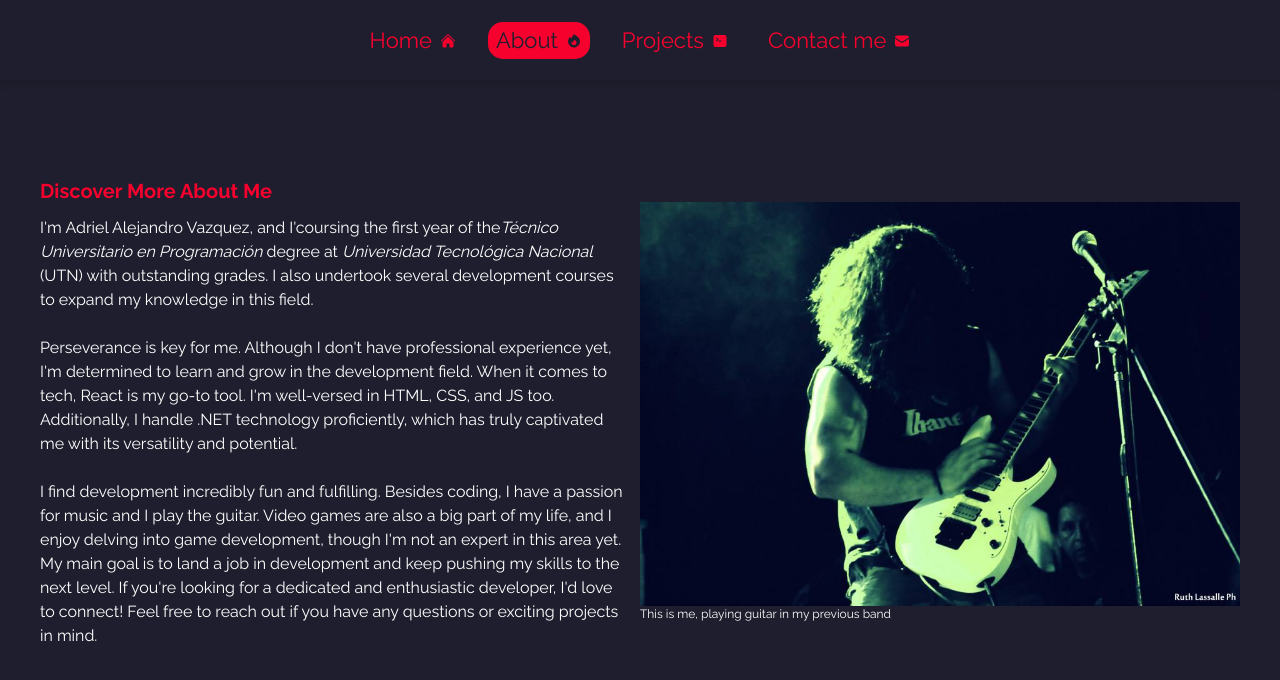
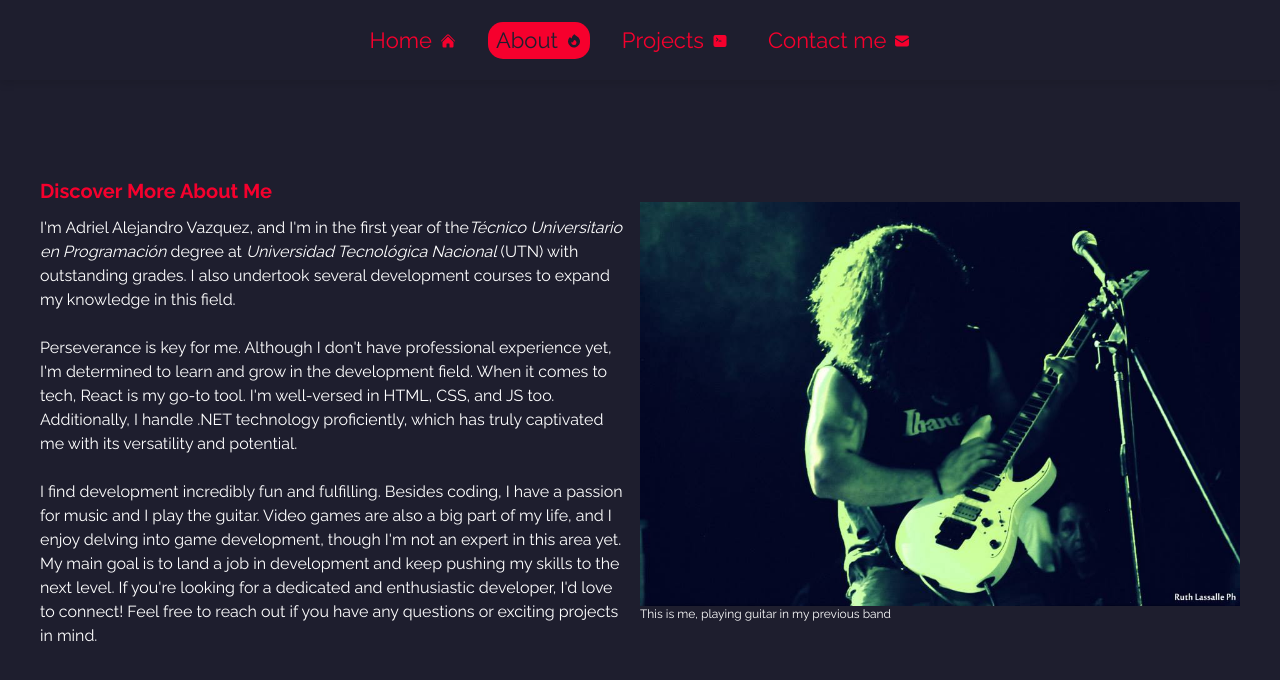
Before and after one commit to adrielvazquez89x/portfolio-v2, a Next.js app: page /about in a window 1280 px wide. Shown: the top 680 px of the page. Built offline with nearby package versions, Linux system fonts and the light colour scheme.

Commit message:
hotfix bio

```diff
--- a/src/app/about/page.tsx
+++ b/src/app/about/page.tsx
@@ -9,7 +9,7 @@ export default function About() {
                 <div className={styles.aboutContainer}>
                     <h1>Discover More About Me</h1>
                     <p>
-                        I&apos;m Adriel Alejandro Vazquez, and I&apos;coursing the first year of the
+                        I&apos;m Adriel Alejandro Vazquez, and I&apos;m in the first year of the
                         <i>Técnico Universitario en Programación</i> degree at <i>Universidad Tecnológica Nacional</i> (UTN) with outstanding grades.
                         I also undertook several development courses to expand my knowledge in this field.
                     </p>
```
